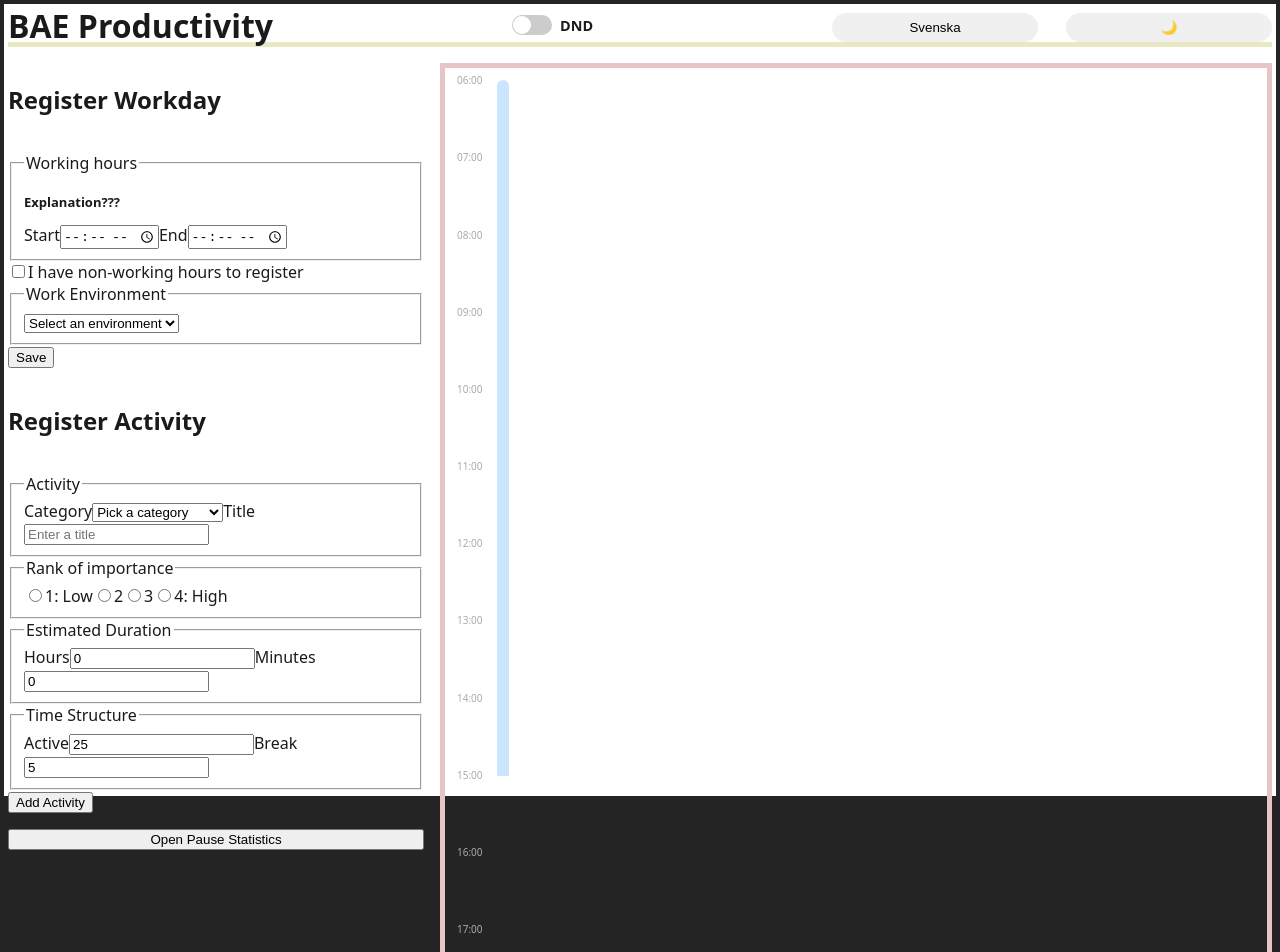
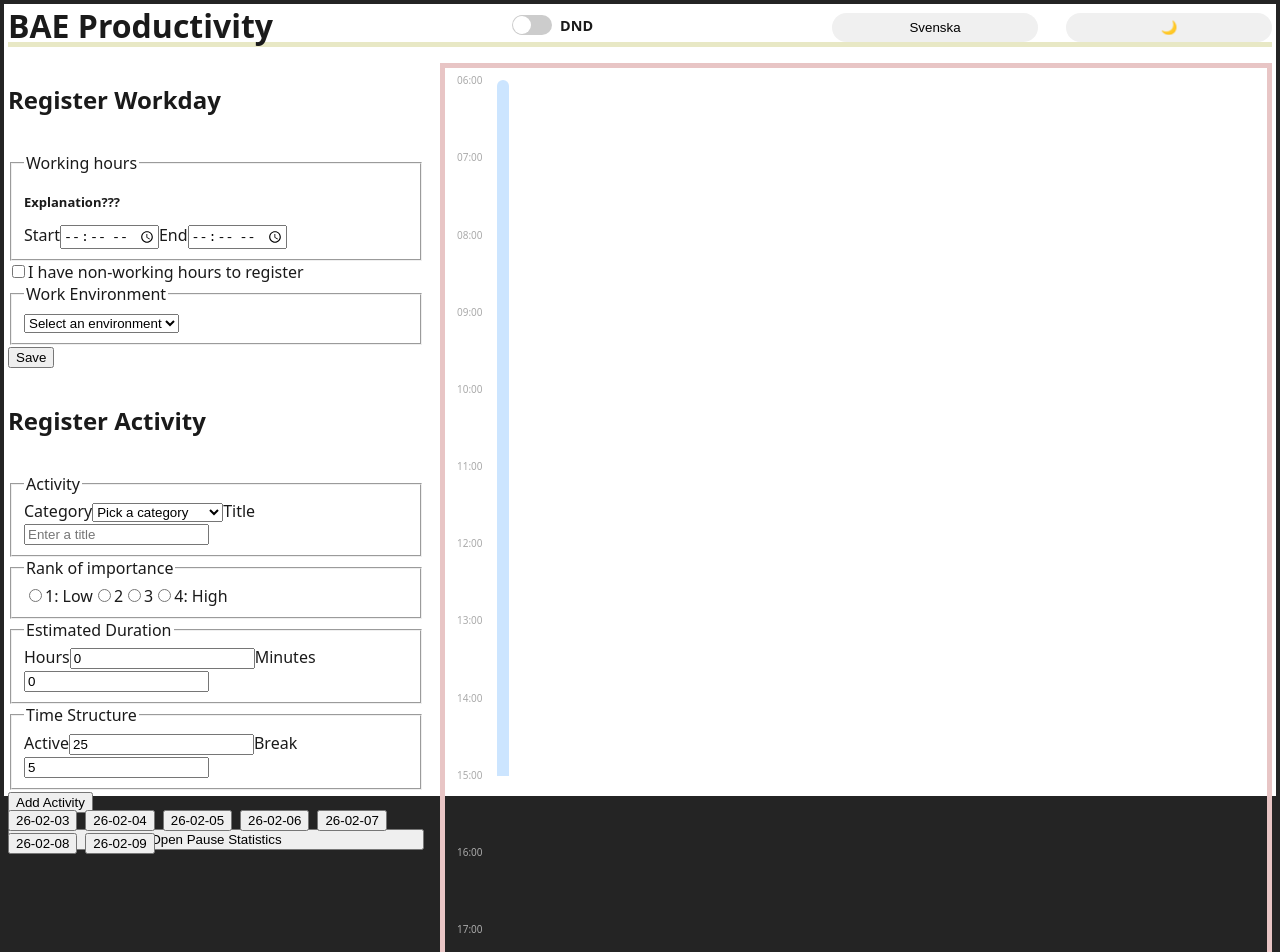
Before and after one commit to ollewarne/linkoping-pps, a React (Vite) app: page / in a window 1280 px wide. Shown: the top 952 px of the page. Built offline with nearby package versions, Linux system fonts and the light colour scheme.

Commit message:
adding stats to app

```diff
--- a/src/App.jsx
+++ b/src/App.jsx
@@ -9,6 +9,9 @@
 
 import { useTranslator } from "./contexts/languageContext";
 import { languageLibrary } from "./locales/language";
+
+
+import Statistics from "./components/Statistics/statistics";
 
 function App() {
   const [showPauseModal, setShowPauseModal] = useState(false);
@@ -43,6 +46,8 @@
           <div>
             <Schedule />
           </div>
+
+          <Statistics />
         </>
       )}
     </PopupManager>
```
